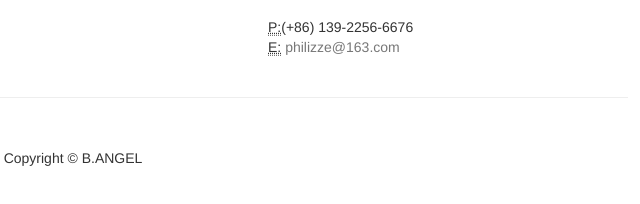
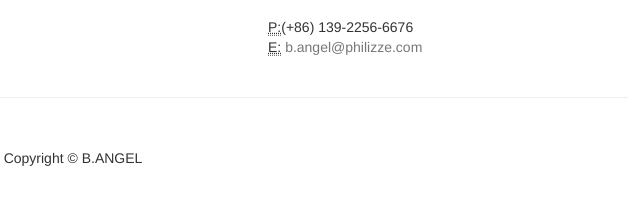
Before and after one commit to philizze/philizze.github.com, a plain HTML site: page index.html in a window 1280 px wide. Shown: the part 1203-1407 px from the top of the page, 582-1222 px from the left. Drawn offline with Linux system fonts and the light colour scheme.

Commit message:
修改邮箱

```diff
--- a/index.html
+++ b/index.html
@@ -135,7 +135,7 @@
                 <address>
                     <abbr title="Phone">P:</abbr>(+86) 139-2256-6676
                     <br>
-                    <abbr title="Email">E:</abbr> <a href="mailto:#">philizze@163.com</a>
+                    <abbr title="Email">E:</abbr> <a href="mailto:#">b.angel@philizze.com</a>
                 </address>
             </div>
         </div>
```
Also changed, not shown: contactus.html (+1 -1 lines).
